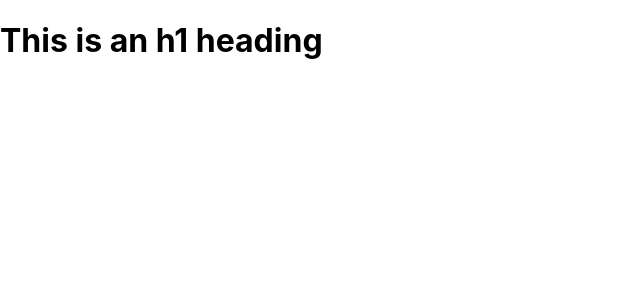
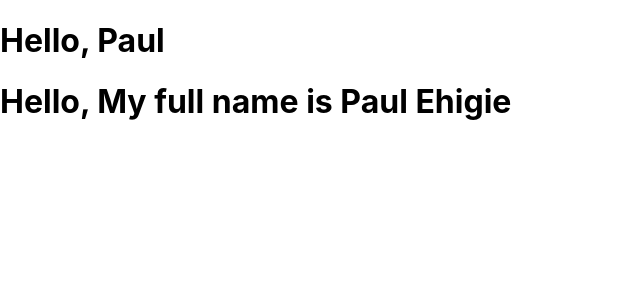
Before and after one commit to Ehigiepaul01/Pratice-React, a React (Create React App) app in the folder praticeapp/: page / in a window 1280 px wide. Shown: the top 300 px of the page, without its empty margins (0-640 px from the left). Built offline with nearby package versions, Linux system fonts and the light colour scheme.

Commit message:
praticed react props today

```diff
--- a/praticeapp/src/App.js
+++ b/praticeapp/src/App.js
@@ -1,11 +1,12 @@
-import Heading from './Heading'
+import Heading from "./Heading";
 
 function App() {
-  return (
-    <div className="App">
-      <Heading />
-    </div>
-  );
+  return (
+    <div className="App">
+      <Heading firstName="Paul" />
+      <Heading firstName="My full name is Paul Ehigie" />
+    </div>
+  );
 }
 
 export default App;
--- a/praticeapp/src/Heading.js
+++ b/praticeapp/src/Heading.js
@@ -1,7 +1,7 @@
-function Heading() {
+function Heading(props) {
     return (
-        <h1>This is an h1 heading</h1>
-    );
+        <h1>Hello, {props.firstName}</h1>
+    )
 }
 
 export default Heading;
```
